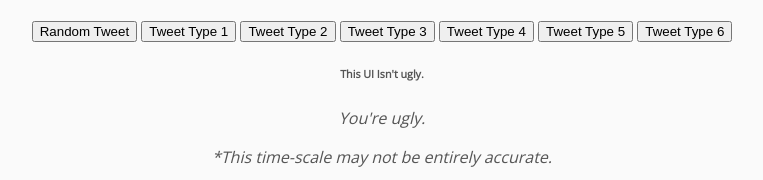
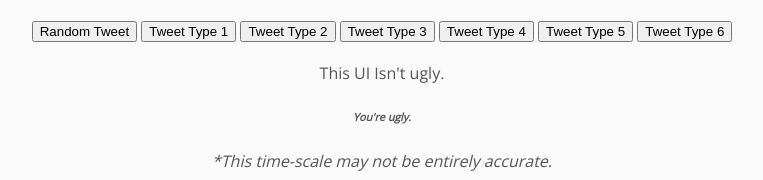
Before and after one commit to joshcawthorne/Garry-Monk-Bot-Version-2, a plain HTML site: page index.html in a window 1280 px wide. Shown: the part 200-380 px from the top of the page, without its empty margins (258-1021 px from the left). Drawn offline with nearby package versions, Linux system fonts and the light colour scheme.

Commit message:
Minor changes to the web interface

```diff
--- a/index.html
+++ b/index.html
@@ -26,8 +26,8 @@
     <h3 id="simulationDetails">
     <h2 id="pregame"></h2>
 
-    <h6>This UI Isn't ugly.</h6>
-    <i><p>You're ugly.</p></i>
+    <p>This UI Isn't ugly.</p>
+    <i><h6>You're ugly.</h6></i>
     <i><p>*This time-scale may not be entirely accurate.</p></i>
 
     </center>
```
